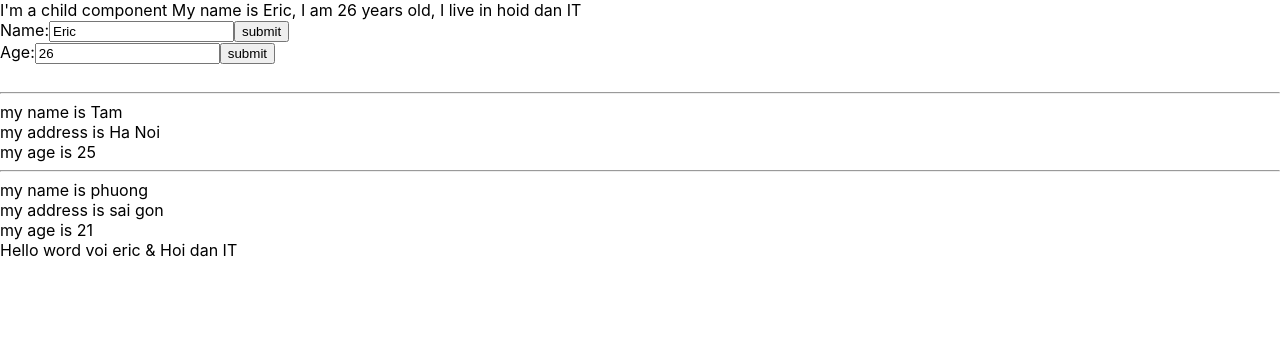
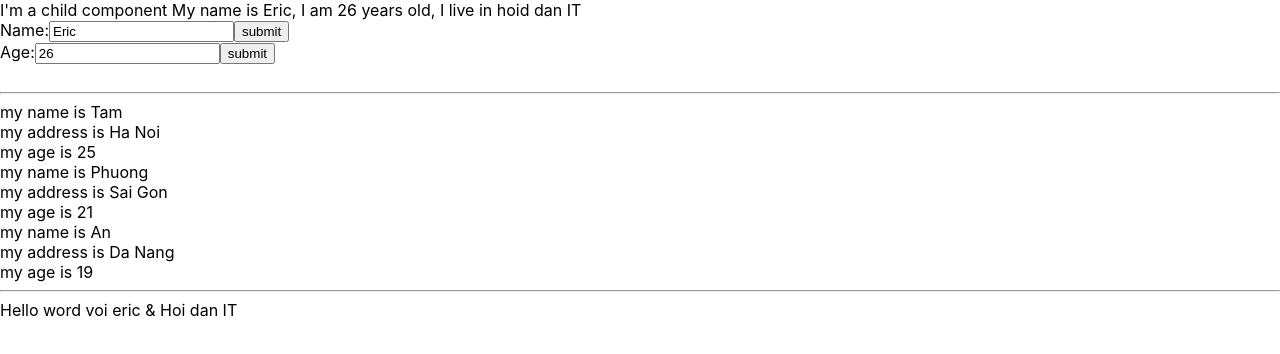
Before and after one commit to NguyenNgocTam-0408/test-react-upload, a React (Create React App) app: page / in a window 1280 px wide. Shown: the top 354 px of the page. Built offline with nearby package versions, Linux system fonts and the light colour scheme.

Commit message:
reander nhiêu dữ liệu

```diff
--- a/src/components/DisplayInfor.js
+++ b/src/components/DisplayInfor.js
@@ -2,13 +2,35 @@ import React from "react";
  class DisplayInfor extends React.Component {
    render() {
      console.log(this.props);
-         const { age , name , address } = this.props;
+         const { listUser } = this.props;
+         console.log("listUser", listUser);
 
      return (
        <div>
-        <div> my name is {name}</div>
+        { listUser.map((user) =>
+        {
+            return (
+                <div>
+                    <div> my name is {user.name}</div>
+                    <div> my address is {user.address}</div>
+                    <div> my age is {user.age}</div>
+                </div>
+            )
+
+        })
+
+        }
+        {/* <div> my name is {name}</div>
         <div> my address is {address}</div>
         <div> my age is {age}</div>
+        <hr />
+          <div> my name is {name}</div>
+        <div> my address is {address}</div>
+        <div> my age is {age}</div>
+        <hr />
+          <div> my name is {name}</div>
+        <div> my address is {address}</div>
+        <div> my age is {age}</div> */}
        </div>
      );
    }
--- a/src/components/MyComponents.js
+++ b/src/components/MyComponents.js
@@ -3,17 +3,20 @@ import UserInfor from "./Userinfor";
 import DisplayInfor from "./DisplayInfor";
 class MyComponent extends React.Component {
 
+    state = { listUser: [
+        { id: 1, name: "Tam", address: "Ha Noi", age: 25 },
+        { id: 2, name: "Phuong", address: "Sai Gon", age: 21 },
+        { id: 3, name: "An", address: "Da Nang", age: 19 }
+    ]}
   render() {
-    const myInfor = ['a','v','c']
     return (
       <div>
 
 
         <UserInfor />
         <br /><hr />
-        <DisplayInfor name="Tam" address="Ha Noi" age={25} />
+        <DisplayInfor listUser={this.state.listUser} />
         <hr />
-        <DisplayInfor name="phuong " address="sai gon" age={21} myInfor={myInfor} />
       </div>
     );
   }
```
